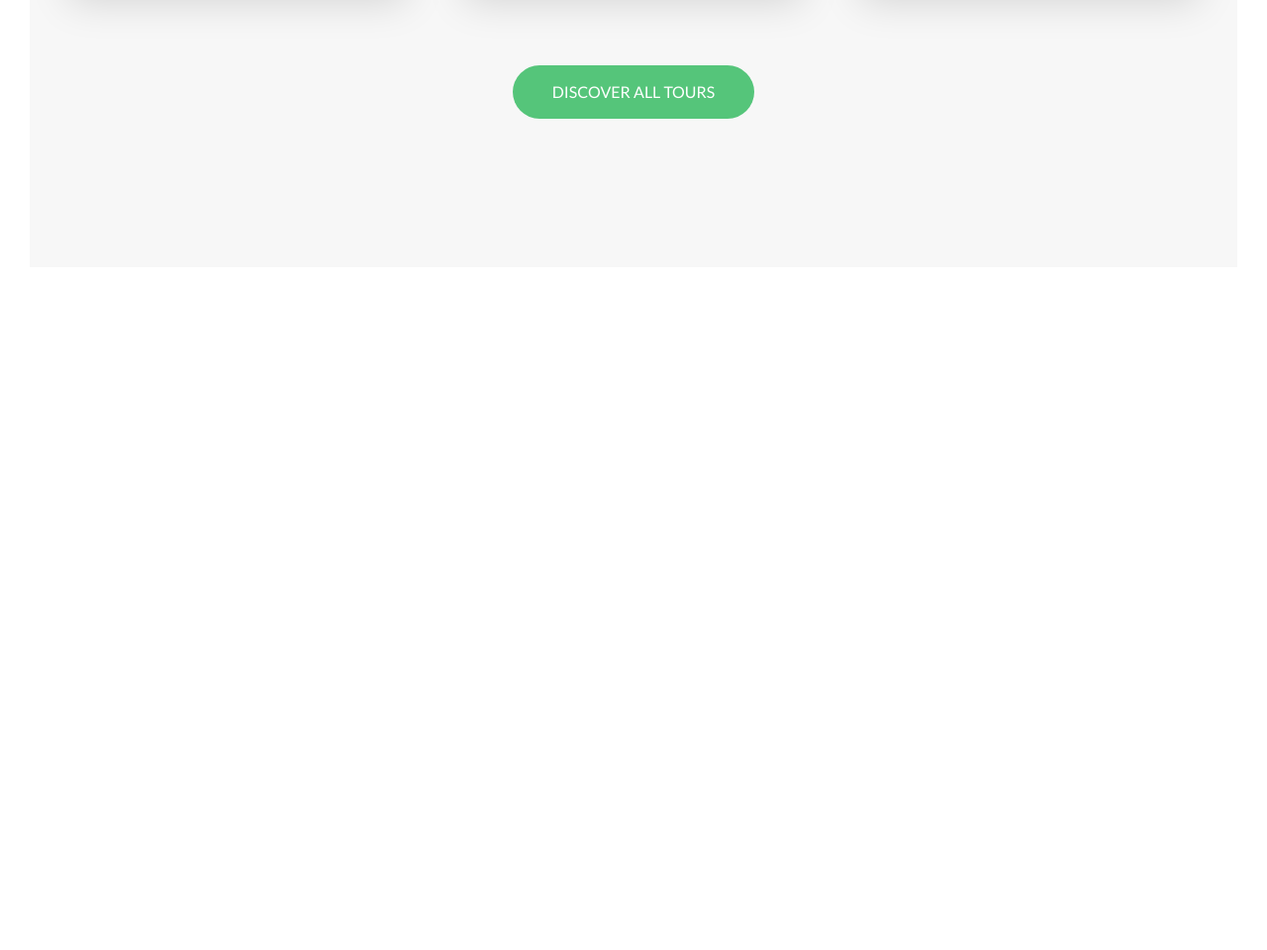
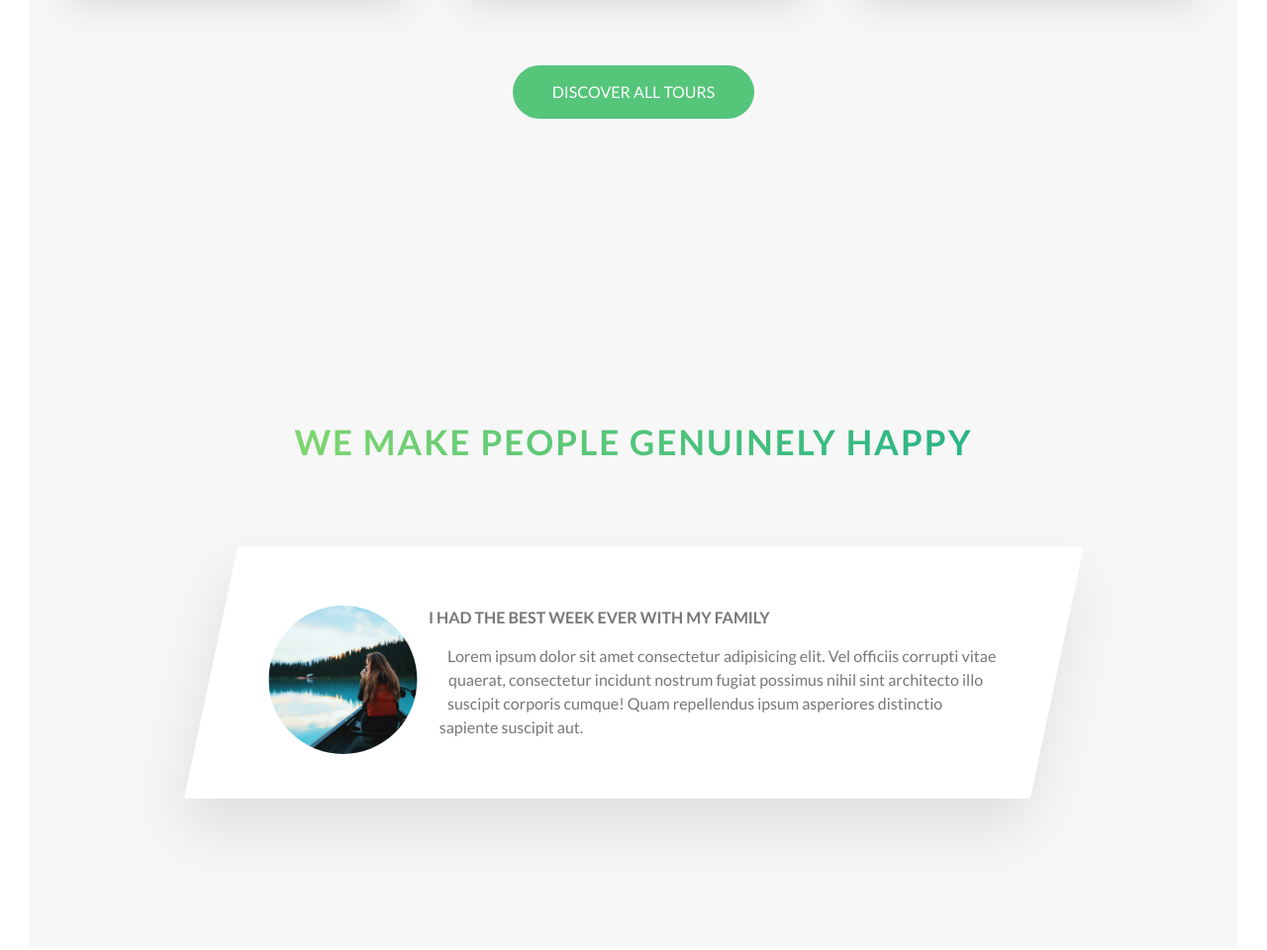
Before and after one commit to concentrator/natours, a website: page index.html in a window 1280 px wide. Shown: the part 2965-3925 px from the top of the page at 99% size. Before the commit the page ends 3265 px from the top, so only its background shows below. Drawn offline with Linux system fonts and the light colour scheme.

Commit message:
Adds story section, fixes bugs

```diff
--- a/index.html
+++ b/index.html
@@ -205,6 +205,27 @@
         </div>
       </section>
 
+      <section class="section-stories">
+        <div class="u-center-text u-margin-bottom-big">
+          <h2 class="heading-secondary">
+            We make people genuinely happy
+          </h2>
+        </div>
+
+        <div class="row">
+          <div class="story">
+            <figure class="story__shape">
+              <img class="story__img" src="img/nat-8.jpg" alt="Mary">
+            </figure>
+            <div class="story__text">
+              <h3 class="heading-tertiary u-margin-bottom-small">I had the best week ever with my family</h3>
+              <p>Lorem ipsum dolor sit amet consectetur adipisicing elit. Vel officiis corrupti vitae quaerat, consectetur incidunt nostrum fugiat possimus nihil sint architecto illo suscipit corporis cumque! Quam repellendus ipsum asperiores distinctio sapiente suscipit aut.</p>
+            </div>
+          </div>
+
+        </div>
+      </section>
+
     </main>
 
 
--- a/scss/abstracts/_variables.scss
+++ b/scss/abstracts/_variables.scss
@@ -20,7 +20,7 @@ $color-grey-dark: #777777;
 
 // FONTS
 
-$deafult-font-size: 1.6rem;
+$default-font-size: 1.6rem;
 
 // GRID
 
--- a/scss/base/_typography.scss
+++ b/scss/base/_typography.scss
@@ -2,7 +2,7 @@ body {
   padding: 3rem;
   font-family: "Lato", Arial, sans-serif;
   font-weight: 400;
-  font-size: $deafult-font-size;
+  font-size: $default-font-size;
   line-height: 1.5;
   color: $color-grey-dark;
 }
@@ -45,13 +45,13 @@ body {
 }
 
 .heading-tertiary {
-  font-size: $deafult-font-size;
+  font-size: $default-font-size;
   font-weight: 700;
   text-transform: uppercase;
 }
 
 .paragraph {
-  font-size: $deafult-font-size;
+  font-size: $default-font-size;
 
   &:not(:last-child) {
     margin-bottom: 3rem;
--- a/scss/components/_button.scss
+++ b/scss/components/_button.scss
@@ -9,7 +9,7 @@
     padding: 1.5rem 4rem;
     border-radius: 10rem;
     transition: all 0.2s;
-    font-size: $deafult-font-size;
+    font-size: $default-font-size;
   }
 
   &:focus {
@@ -72,7 +72,7 @@
 .button-text {
   &:link,
   &:visited {
-    font-size: $deafult-font-size;
+    font-size: $default-font-size;
     color: $color-primary;
     display: inline-block;
     border-bottom: 1px solid $color-primary;
--- a/scss/components/_card.scss
+++ b/scss/components/_card.scss
@@ -22,6 +22,7 @@
 
     &--front {
       background-color: $color-white;
+      z-index: 1;
     }
 
     &--back {
@@ -50,11 +51,14 @@
     }
   }
 
-  &:hover &__side--front {
+  &:hover &__side--front,
+  &:focus-within &__side--front, {
     transform: rotateY(-180deg);
+
   }
 
-  &:hover &__side--back {
+  &:hover &__side--back,
+  &:focus-within &__side--back {
     transform: rotateY(0);
   }
 
--- /dev/null
+++ b/scss/components/_story.scss
@@ -0,0 +1,31 @@
+.story {
+  width: 75%;
+  padding: 6rem;
+  padding-left: 9rem;
+  margin: 0 auto;
+  box-shadow: 0 3rem 6rem 0 rgba($color-black, 0.1);
+  background-color: $color-white;
+  border-radius: 3px;
+  font-size: $default-font-size;
+  transform: skewX(-12deg);
+
+  &__shape {
+    width: 15rem;
+    height: 15rem;
+    float: left;
+    -webkit-shape-outside: circle(50% at 50% 50%);
+    shape-outside: circle(50% at 50% 50%);
+    -webkit-clip-path: circle(50% at 50% 50%);
+    clip-path: circle(50% at 50% 50%);
+    transform: translateX(-3rem) skewX(12deg);
+  }
+
+  &__img {
+    height: 100%;
+    max-width: initial;
+  }
+
+  &__text {
+    transform: skewX(12deg);
+  }
+}
--- a/scss/pages/_home.scss
+++ b/scss/pages/_home.scss
@@ -26,5 +26,9 @@
   background-color: $color-grey-light-1;
   padding: 25rem 0 15rem 0;
   margin-top: -10rem;
+}
 
+.section-stories {
+  padding: 15rem 0;
+  background-color: $color-grey-light-1;
 }
--- a/scss/style.scss
+++ b/scss/style.scss
@@ -8,9 +8,10 @@
 @import "base/utilities";
 
 @import "components/button";
+@import "components/card";
 @import "components/composition";
 @import "components/feature-box";
-@import "components/card";
+@import "components/story";
 
 @import "layout/header";
 @import "layout/grid";
```
Also changed, not shown: css/style.css.
